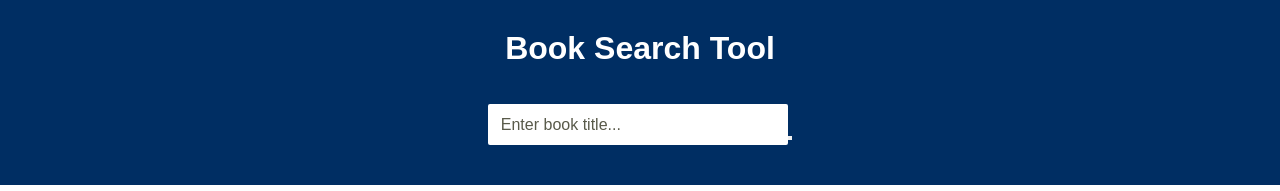
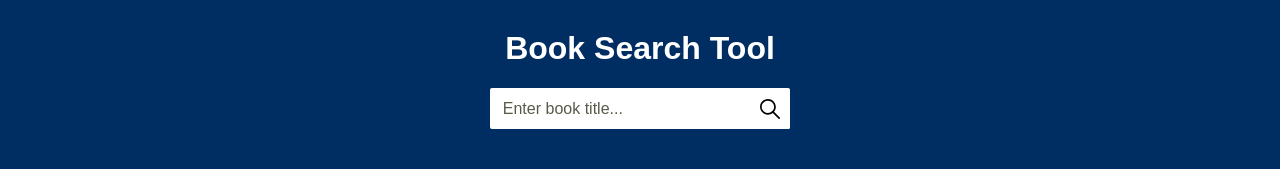
Before and after one commit to bbala13/e_book-search-tool, a React (Create React App) app: page / in a window 1280 px wide. Shown: the top 191 px of the page. Built offline with nearby package versions, Linux system fonts and the light colour scheme.

Commit message:
modified: search bar styles

```diff
--- a/src/features/bookList/book/Book.tsx
+++ b/src/features/bookList/book/Book.tsx
@@ -7,7 +7,7 @@ import {
     StyledLi,
     StyledUL,
 } from './Book.styles';
-import imageNotFound from '../../../notFoundAssets/imageNotFound.jpg';
+import imageNotFound from '../../../assets/notFoundAssets/imageNotFound.jpg';
 
 const Book = ({
     title,
--- a/src/features/searchBar/SearchBar.styles.tsx
+++ b/src/features/searchBar/SearchBar.styles.tsx
@@ -7,7 +7,7 @@ export const StyledInput = styled.input`
     appearance: none;
     width: 300px;
     padding: 0.8rem;
-    margin-top: 1rem;
+
     height: 41px;
     font-size: 1rem;
 
@@ -42,3 +42,30 @@ export const StyledInput = styled.input`
         }
     }
 `;
+
+export const StyledImg = styled.img`
+    height: 20px;
+    display: block;
+    margin: auto;
+`;
+
+export const StyledBtn = styled.button`
+    background-color: white;
+    align-self: stretch;
+    border: none;
+    position: absolute;
+    width: 40px;
+    height: 40px;
+    top: 50%;
+    transform: translate(-100%, -50%);
+    border-radius: 2px;
+    &:focus {
+        outline: solid var(--inverted);
+    }
+`;
+
+export const StyledForm = styled.form`
+    position: relative;
+    width: max-content;
+    margin-inline: auto;
+`;
--- a/src/features/searchBar/SearchBar.tsx
+++ b/src/features/searchBar/SearchBar.tsx
@@ -1,8 +1,14 @@
-import React, { useEffect, useState } from 'react';
+import React, { useState } from 'react';
 import { useDispatch } from 'react-redux';
 import useDebounce from '../../hooks/useDebounce';
-import { StyledInput } from './SearchBar.styles';
+import {
+    StyledImg,
+    StyledInput,
+    StyledBtn,
+    StyledForm,
+} from './SearchBar.styles';
 import { newSearchInput } from './searchBarSlice';
+import searchSVG from '../../assets/imgs/search.svg';
 
 const SearchBar = () => {
     const onSubmitHandler = (e: React.FormEvent<HTMLFormElement>) => {
@@ -11,7 +17,7 @@ const SearchBar = () => {
     };
 
     const [searchInput, setSearchInput] = useState('');
-    const debouncedValue = useDebounce(searchInput, 210);
+    const debouncedValue = useDebounce(searchInput, 200);
 
     const dispatch = useDispatch();
 
@@ -20,7 +26,7 @@ const SearchBar = () => {
     };
 
     return (
-        <form role="search" onSubmit={onSubmitHandler}>
+        <StyledForm role="search" onSubmit={onSubmitHandler}>
             <label htmlFor="search-bar">
                 <span className="visually-hidden">Search</span>
             </label>
@@ -32,10 +38,11 @@ const SearchBar = () => {
                 name="search bar"
                 placeholder="Enter book title..."
             />
-            <button type="submit">
+            <StyledBtn type="submit">
                 <span className="visually-hidden">Submit Search</span>
-            </button>
-        </form>
+                <StyledImg src={searchSVG} alt="magnifying glass" role="img" />
+            </StyledBtn>
+        </StyledForm>
     );
 };
 
```
Also changed, not shown: src/assets/imgs/search.svg (added), src/assets/notFoundAssets/imageNotFound.jpg (renamed from src/notFoundAssets/imageNotFound.jpg).
